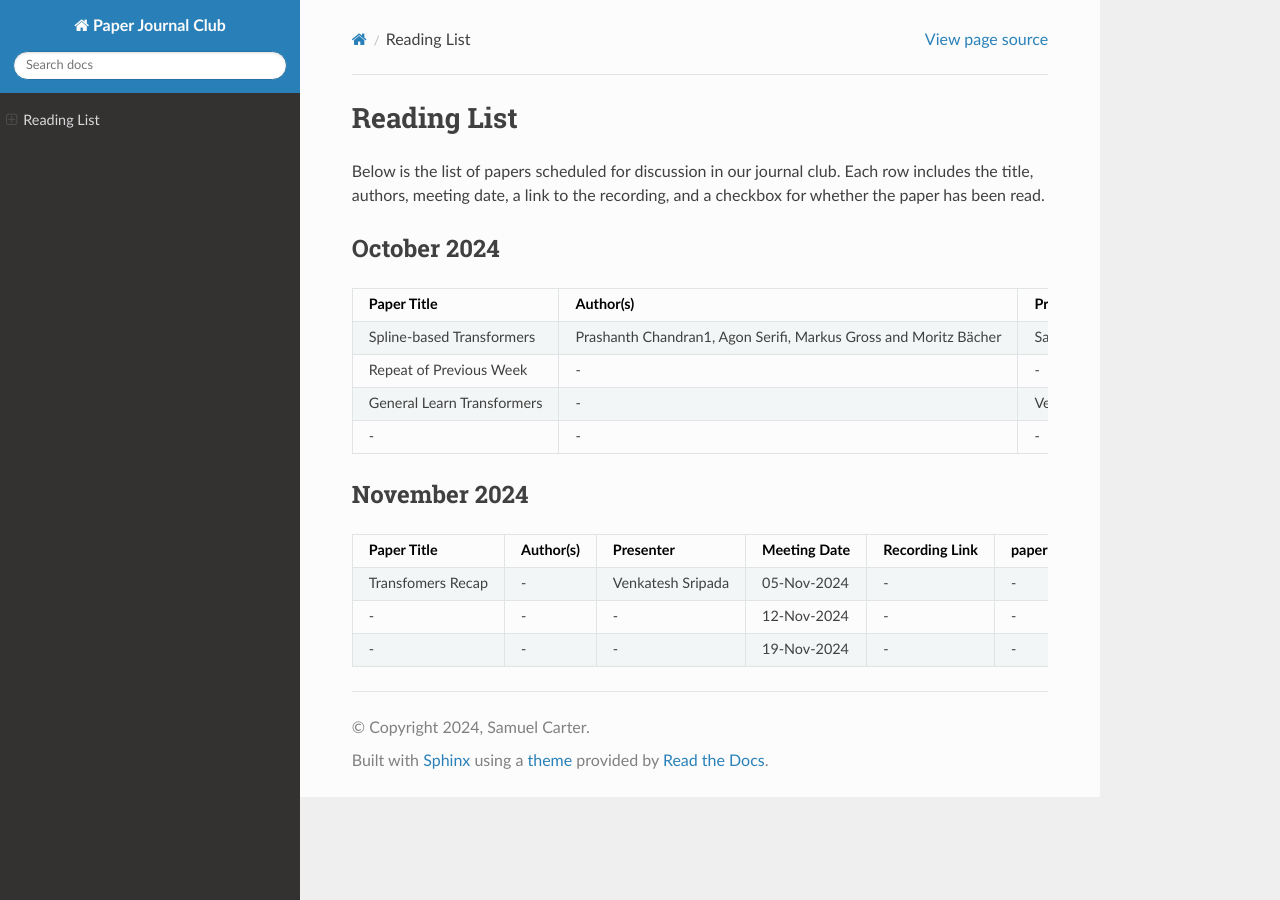
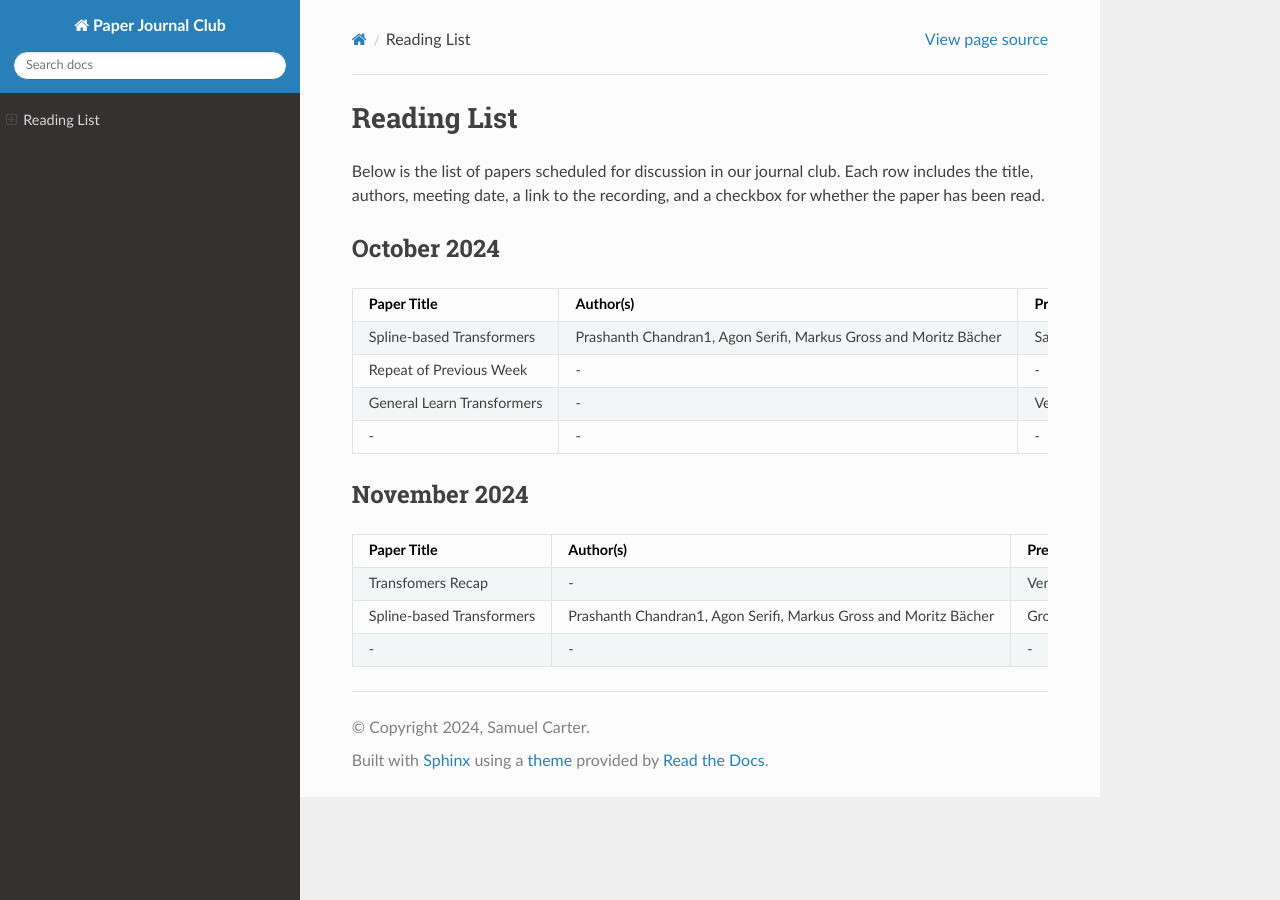
Before and after one commit to cbedio/Paper-Journal-Club, a Sphinx documentation site: the page built from docs/reading_list.md, in a window 1280 px wide. Built offline with Sphinx 7.4.7 and the Read the Docs theme 3.1.0, drawn with Linux system fonts in a browser that asks for light colours.

Commit message:
add 12 Nov

```diff
--- a/docs/reading_list.md
+++ b/docs/reading_list.md
@@ -16,5 +16,5 @@ Below is the list of papers scheduled for discussion in our journal club. Each r
 | Paper Title       | Author(s)           | Presenter | Meeting Date | Recording Link              | paper link | video link | Resources   |
 |-------------------|---------------------|-----------|---------------|----------------------------|------------|------------|--------|
 | Transfomers Recap     | -           | Venkatesh Sripada | 05-Nov-2024 | - | - | - |  [Resource 1](https://www.youtube.com/watch?v=1biZfFLPRSY) [Resource 2](https://github.com/sannykim/transformer)  |
-| -    | -          | - | 12-Nov-2024 | - | -| - | [ ]    |
+| Spline-based Transformers    |      Prashanth Chandran1, Agon Serifi, Markus Gross and Moritz Bächer     | Group | 12-Nov-2024 | - | -| - | [ ]    |
 | -      | -           | - | 19-Nov-2024 | - | - | - | [ ]    |
```
